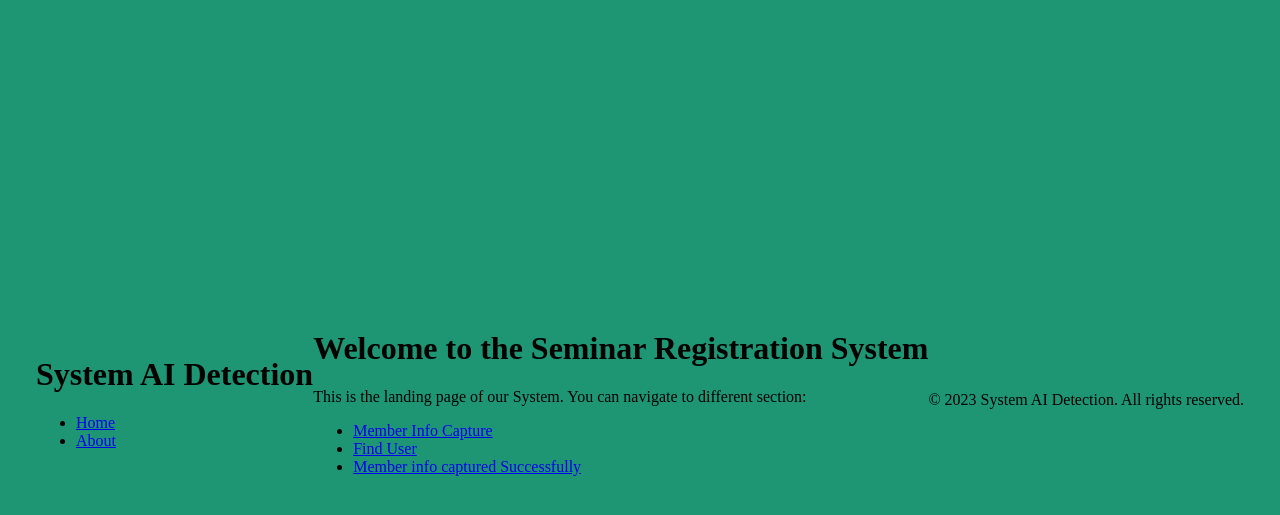
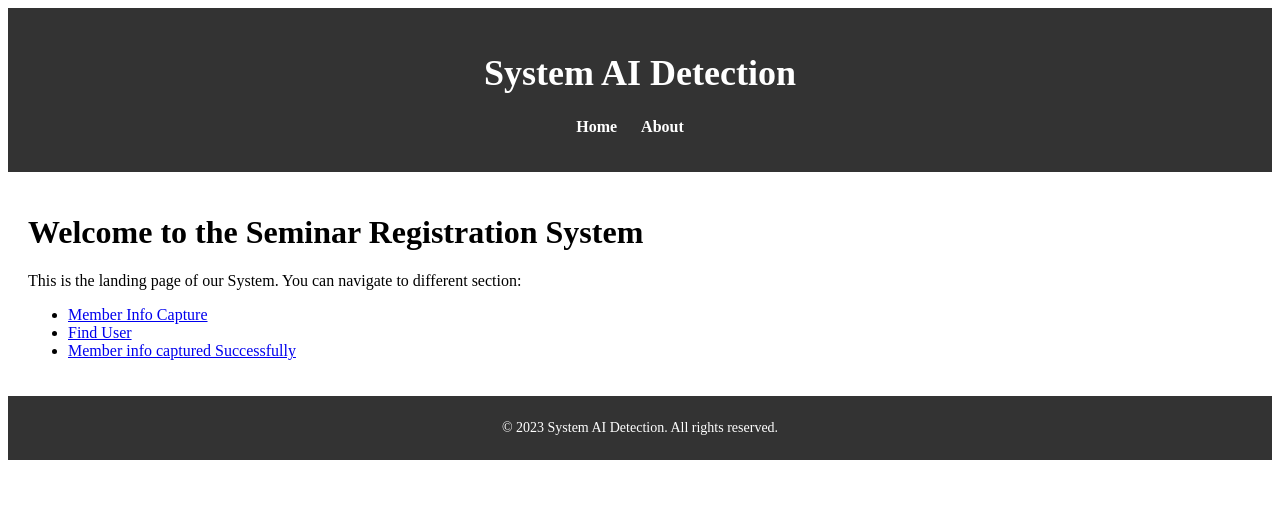
Before and after one commit to Mfundo-debug/smart-face_detection, a Django app: page /member_info_capture/ in a window 1280 px wide. Shown: the top 515 px of the page. Run offline with Django 4.2, Linux system fonts and the light colour scheme.

Commit message:
adding css files

```diff
--- /dev/null
+++ b/seminar_registration_system/member_info_capture/static/styles.css
@@ -0,0 +1,43 @@
+/* styles.css */
+
+/* Header Styles */
+header {
+    background-color: #333; /* Background color for the header */
+    padding: 20px 0; /* Add padding to the top and bottom */
+    text-align: center; /* Center the content */
+    color: #fff; /* Text color for header elements */
+}
+
+header h1 {
+    font-size: 36px; /* Font size for the heading */
+}
+
+nav ul {
+    list-style: none; /* Remove bullets from the list */
+    padding: 0; /* Remove default padding */
+}
+
+nav ul li {
+    display: inline; /* Display list items horizontally */
+    margin-right: 20px; /* Add spacing between list items */
+}
+
+nav ul li a {
+    text-decoration: none; /* Remove underline from links */
+    color: #fff; /* Text color for links */
+    font-weight: bold; /* Bold font for links */
+}
+
+/* Main Content Styles */
+main {
+    padding: 20px; /* Add padding to the main content area */
+}
+
+/* Footer Styles */
+footer {
+    background-color: #333; /* Background color for the footer */
+    padding: 10px 0; /* Add padding to the top and bottom */
+    text-align: center; /* Center the content */
+    color: #fff; /* Text color for footer elements */
+    font-size: 14px; /* Font size for the footer text */
+}
--- a/seminar_registration_system/member_info_capture/templates/member_info_capture/base.html
+++ b/seminar_registration_system/member_info_capture/templates/member_info_capture/base.html
@@ -4,7 +4,7 @@
 <head>
     <meta charset="UTF-8">
     <title>{% block title %} System AI Detection  {% endblock %}</title>
-    <link rel="stylesheet" href="{% static 'member_info_capture/style.css' %}">
+    <link rel="stylesheet" type="text/css" href="{% static 'styles.css' %}">
 </head>
 
 <body>
--- a/seminar_registration_system/seminar_registration_system/settings.py
+++ b/seminar_registration_system/seminar_registration_system/settings.py
@@ -118,7 +118,6 @@ USE_TZ = True
 # https://docs.djangoproject.com/en/4.2/howto/static-files/
 
 STATIC_URL = 'static/'
-STATIC_ROOT = BASE_DIR / 'staticfiles'
 # Default primary key field type
 # https://docs.djangoproject.com/en/4.2/ref/settings/#default-auto-field
 
```
